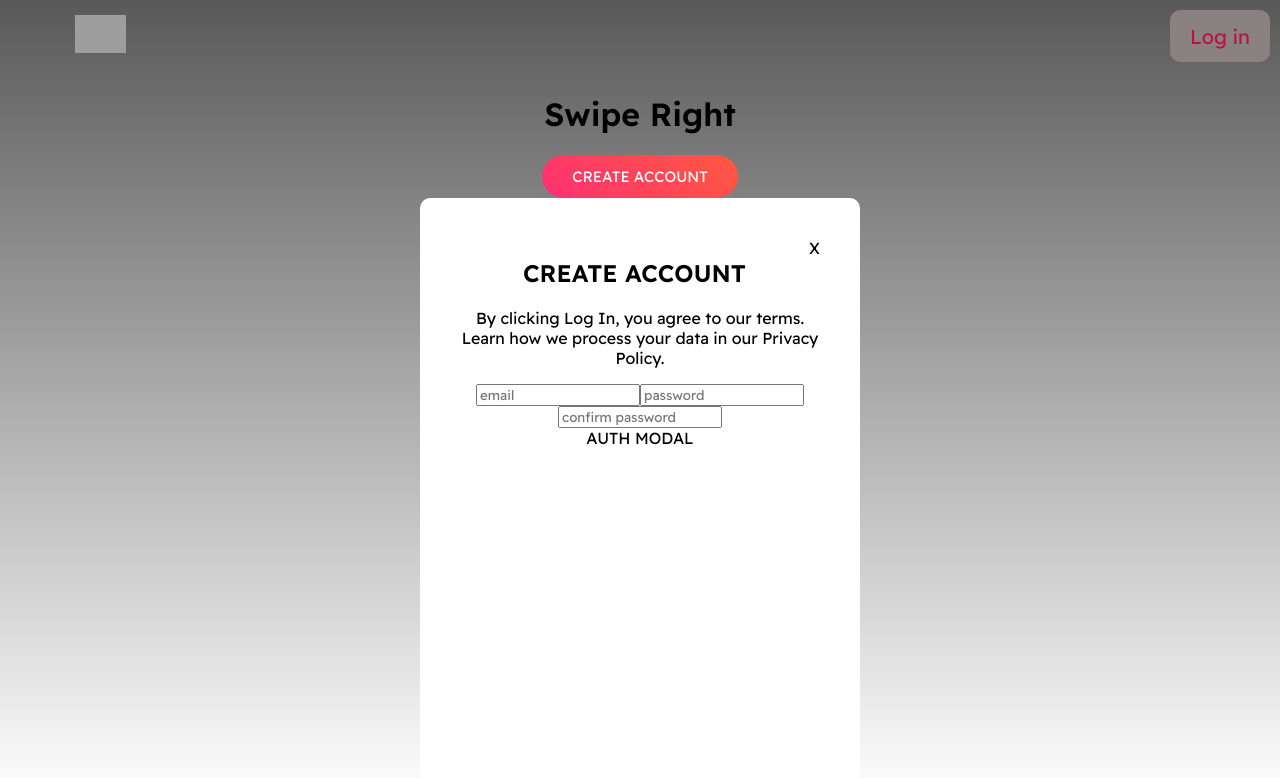
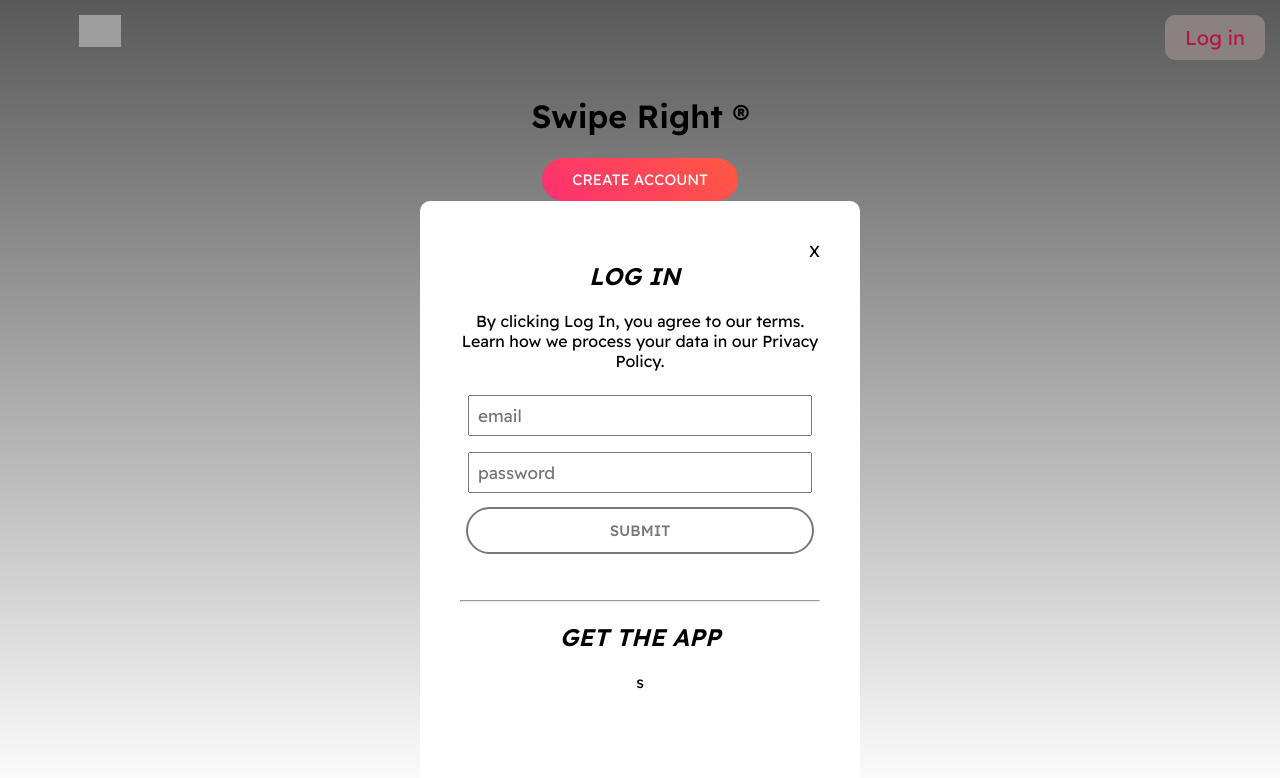
Before and after one commit to Amrindra/tinder-clone, a React (Create React App) app: page / in a window 1280 px wide. Both pictures are taken after a click on the button "Log in". Shown: the top 778 px of the page. Built offline with nearby package versions, Linux system fonts and the light colour scheme; grey boxes are pictures that could not be loaded.

Commit message:
added some styles for login form and add more states for login and create account

```diff
--- a/src/components/AuthModal.js
+++ b/src/components/AuthModal.js
@@ -2,7 +2,7 @@ import { useState } from "react";
 import "../styles/AuthModal.css";
 
 // passing setShowModal state from the Home component
-function AuthModal({ setShowModal }) {
+function AuthModal({ setShowModal, setSignUp, isSignUp }) {
   const [email, setEmail] = useState(null);
   const [password, setPassword] = useState(null);
   const [confrimPassword, setConfirmPassword] = useState(null);
@@ -16,9 +16,16 @@ function AuthModal({ setShowModal }) {
 
   const handleSubmit = (event) => {
     event.preventDefault();
+    try {
+      //checking to see if password matches with confirmPassowrd
+      if (isSignUp && password !== confrimPassword) {
+        setError("Passwords do not match!");
+      }
+      console.log("make a post request our database");
+    } catch (error) {
+      console.log(error);
+    }
   };
-
-  const isSignUp = true;
 
   return (
     <div className="auth-modal">
@@ -50,6 +57,8 @@ function AuthModal({ setShowModal }) {
           onChange={(e) => setPassword(e.target.value)}
         />
 
+        {/* if user signing up we need to show confrim password, but if only log in we don't need to show the confirm password */}
+        {isSignUp && (
           <input
             type="password-check"
             id="password-check"
@@ -58,8 +67,13 @@ function AuthModal({ setShowModal }) {
             required={true}
             onChange={(e) => setConfirmPassword(e.target.value)}
           />
+        )}
+
+        <input className="secondary-button" type="submit" />
+        <p>{error}</p>
       </form>
-      AUTH MODAL
+      <hr />
+      <h2>GET THE APP</h2>s
     </div>
   );
 }
--- a/src/components/Navbar.js
+++ b/src/components/Navbar.js
@@ -2,12 +2,19 @@ import "../styles/Navbar.css";
 // import redLogo from "../images/redLogo.png";
 // import whitelogo from "../images/whiteLogo.png";
 
-const Navbar = ({ minimal, authToken, setShowModal, showModal }) => {
+const Navbar = ({
+  minimal,
+  authToken,
+  setShowModal,
+  showModal,
+  setIsSignUp
+}) => {
   const redLogo = "https://img.icons8.com/color-glass/100/000000/--tinder.png";
   const whitelogo = "https://img.icons8.com/ios/100/000000/--tinder.png";
 
   const handleClick = () => {
     setShowModal(true);
+    setIsSignUp(false);
   };
 
   return (
@@ -18,7 +25,7 @@ const Navbar = ({ minimal, authToken, setShowModal, showModal }) => {
 
       {!authToken && !minimal && (
         <button
-          className="nav-button"
+          className="nav-login-button"
           onClick={handleClick}
           disabled={showModal}
         >
--- a/src/index.css
+++ b/src/index.css
@@ -1,4 +1,10 @@
 @import url("https://fonts.googleapis.com/css2?family=Readex+Pro:wght@200;300;400;500;600&display=swap");
+
+:root {
+  --primary-button-color: linear-gradient(45deg, #fe3072, #ff5940);
+  --secondary-button-color: rgb(255, 255, 255);
+  --white-color: #fff;
+}
 
 html,
 body {
@@ -15,11 +21,15 @@ body {
   text-align: center;
 }
 
+h2 {
+  font-style: italic;
+}
+
 .primary-button {
   text-transform: uppercase;
   font-size: 15px;
   color: #fff;
-  background: linear-gradient(45deg, #fe3072, #ff5940);
+  background: var(--primary-button-color);
   padding: 12px 30px;
   border-radius: 30px;
   border: none;
@@ -28,3 +38,20 @@ body {
 .primary-button:hover {
   background: linear-gradient(260deg, #fe3072, #ff5940);
 }
+
+.secondary-button {
+  color: rgb(121, 119, 119);
+  background-color: rgb(255, 255, 255);
+  font-weight: 500;
+  font-size: 15px;
+  text-transform: uppercase;
+  padding: 12px 30px;
+  border-radius: 30px;
+  border: solid 2px rgb(121, 119, 119);
+  margin: 6px;
+}
+
+.secondary-button:hover {
+  color: rgb(48, 48, 48);
+  border: solid 2px rgb(48, 48, 48);
+}
--- a/src/pages/Home.js
+++ b/src/pages/Home.js
@@ -5,12 +5,14 @@ import AuthModal from "../components/AuthModal";
 
 function Home() {
   const [showModal, setShowModal] = useState(false);
+  const [isSignUp, setIsSignUp] = useState(true); //set it to true becasue we assume that user isn't signup yet
 
   const authToken = false;
 
   const handleClick = () => {
     console.log("clicked");
     setShowModal(!showModal);
+    setIsSignUp(true);
   };
 
   return (
@@ -20,16 +22,23 @@ function Home() {
         authToken={authToken}
         setShowModal={setShowModal}
         showModal={showModal}
+        setIsSignUp={setIsSignUp}
       />
 
       <div className="home">
-        <h1>Swipe Right</h1>
+        <h1>Swipe Right ®</h1>
         <button className="primary-button" onClick={handleClick}>
           {authToken ? "Signout" : "Create Account"}
         </button>
 
         {/* if showModal is true then show the AuthModal component */}
-        {showModal && <AuthModal setShowModal={setShowModal} />}
+        {showModal && (
+          <AuthModal
+            setShowModal={setShowModal}
+            setSignUp={setIsSignUp}
+            isSignUp={isSignUp}
+          />
+        )}
       </div>
     </div>
   );
--- a/src/styles/AuthModal.css
+++ b/src/styles/AuthModal.css
@@ -5,7 +5,6 @@
   margin-right: auto;
   background-color: rgb(255, 255, 255);
   max-width: 360px;
-  /* width: 360px; */
   height: 600px;
   border-radius: 10px;
   padding: 40px;
@@ -14,3 +13,16 @@
 .close-icon {
   float: right;
 }
+
+.auth-modal form {
+  display: flex;
+  flex-direction: column;
+}
+
+.auth-modal input[type="password"],
+input[type="email"],
+input[type="password-check"] {
+  padding: 8px;
+  margin: 8px;
+  font-size: 17px;
+}
--- a/src/styles/Navbar.css
+++ b/src/styles/Navbar.css
@@ -10,20 +10,20 @@ nav .logo-container {
 }
 
 nav .logo-container .logo {
-  width: 30%;
+  width: 25%;
 }
 
-.nav-button {
+.nav-login-button {
   color: rgb(254, 48, 115);
   background-color: rgb(255, 255, 255);
   font-size: 20px;
   padding: 10px 20px;
   border-radius: 10px;
   border: none;
-  margin: 10px;
+  margin: 15px;
 }
 
-.nav-button:disabled {
+.nav-login-button:disabled {
   background-color: rgb(138, 129, 129);
   color: rgb(183, 19, 74);
 }
```
Lines whose indentation alone changed are shown as unchanged.
